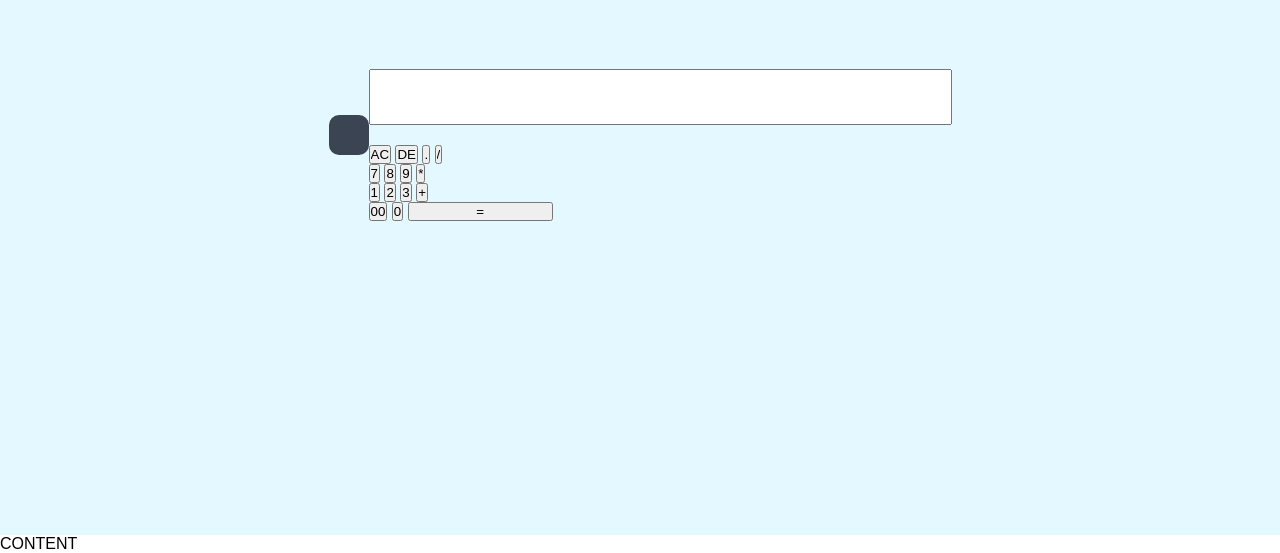
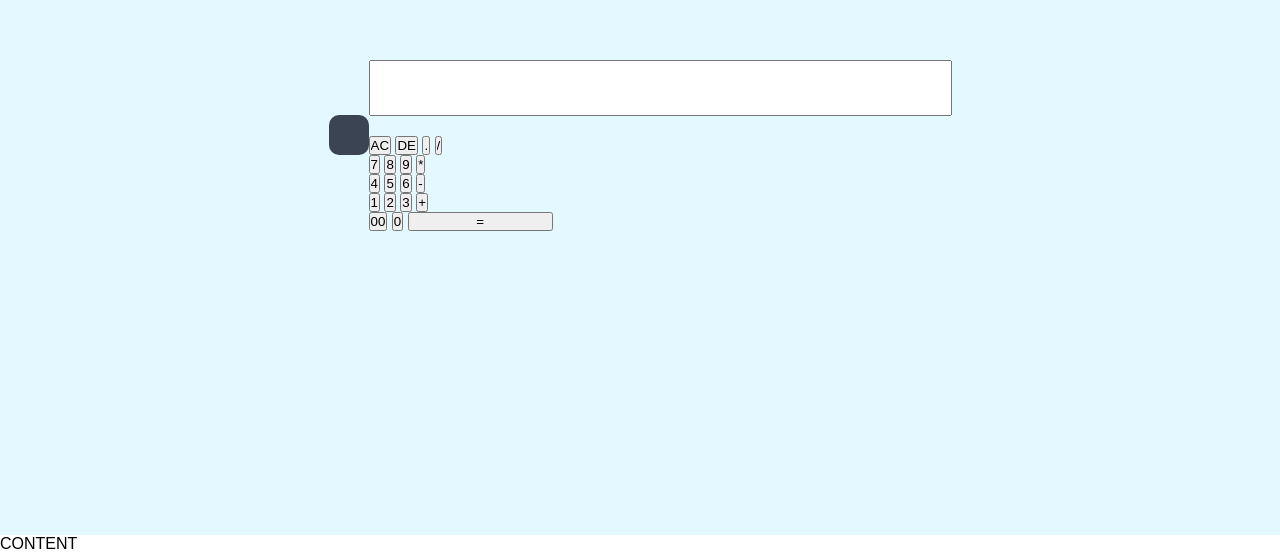
Before and after one commit to Lisbon-TV/45-grupe-js-calculator, a website: page index.html in a window 1280 px wide. Shown: the part 265-818 px from the top of the page. Drawn offline with Linux system fonts and the light colour scheme.

Commit message:
All click on the numbers

```diff
--- a/index.html
+++ b/index.html
@@ -21,15 +21,21 @@
             </div>
             <div>
                 <input type="button" value="7" onclick="display.value += '7'">
-                <input type="button" value="8">
-                <input type="button" value="9">
-                <input type="button" value="*">
+                <input type="button" value="8" onclick="display.value += '8'">
+                <input type="button" value="9" onclick="display.value += '9'">
+                <input type="button" value="*" onclick="display.value += '*'">
             </div>
             <div>
-                <input type="button" value="1">
-                <input type="button" value="2">
-                <input type="button" value="3">
-                <input type="button" value="+">
+                <input type="button" value="4" onclick="display.value += '4'">
+                <input type="button" value="5" onclick="display.value += '5'">
+                <input type="button" value="6" onclick="display.value += '6'">
+                <input type="button" value="-" onclick="display.value += '-'">
+            </div>
+            <div>
+                <input type="button" value="1" onclick="display.value += '1">
+                <input type="button" value="2" onclick="display.value += '2'">
+                <input type="button" value="3" onclick="display.value += '3'">
+                <input type="button" value="+"onclick="display.value += '+'">
             </div>
             <div>
                 <input type="button" value="00">
```
